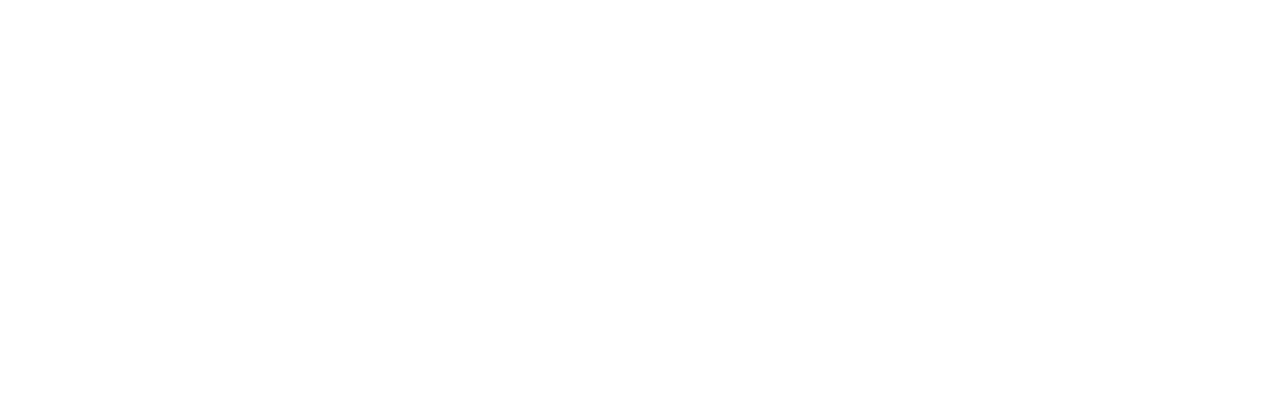
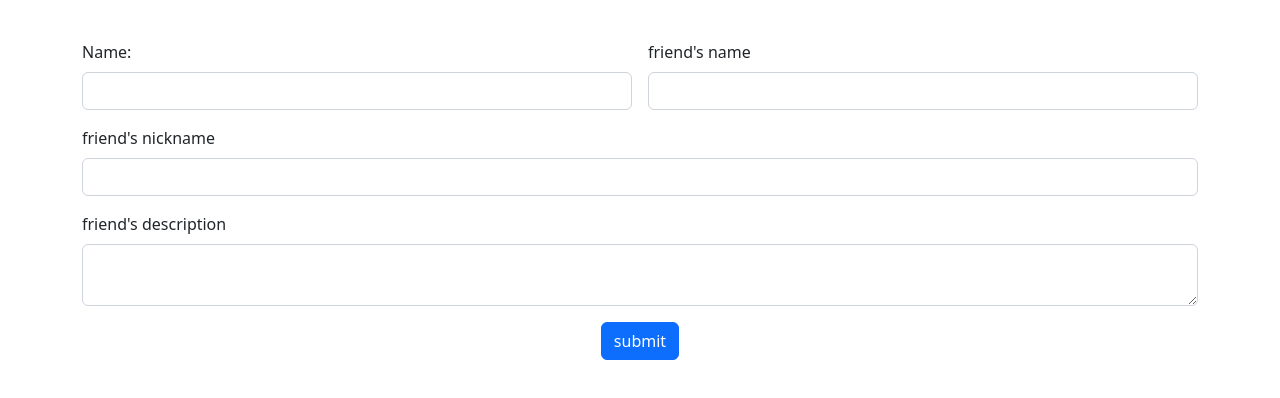
Before and after one commit to krishnanunnijp/friends-angular-app, an Angular app: page / in a window 1280 px wide. Shown: the top 398 px of the page. Built offline with nearby package versions, Linux system fonts and the light colour scheme.

Commit message:
add page added

```diff
--- a/src/app/app.module.ts
+++ b/src/app/app.module.ts
@@ -1,16 +1,27 @@
 import { NgModule } from '@angular/core';
 import { BrowserModule } from '@angular/platform-browser';
+import { RouterModule, Routes } from '@angular/router';
 
 import { AppRoutingModule } from './app-routing.module';
 import { AppComponent } from './app.component';
+import { FriendsAddComponent } from './friends-add/friends-add.component';
+
+const myRoute: Routes=[
+  {
+    path: "",
+    component: FriendsAddComponent
+  }
+]
 
 @NgModule({
   declarations: [
-    AppComponent
+    AppComponent,
+    FriendsAddComponent
   ],
   imports: [
     BrowserModule,
-    AppRoutingModule
+    AppRoutingModule,
+    RouterModule.forRoot(myRoute)
   ],
   providers: [],
   bootstrap: [AppComponent]
--- /dev/null
+++ b/src/app/friends-add/friends-add.component.html
@@ -0,0 +1,27 @@
+<div class="container">
+    <div class="row">
+        <div class="col col-12 col-sm-12 col-md-12 col-lg-12 col-xl-12 col-xxl-12">
+            <div class="row g-3 mt-4">
+                <div class="col col-12 col-sm-6 col-md-6 col-lg-6 col-xl-6 col-xxl-6">
+                    <label for="name" class="form-label">Name:</label>
+                    <input type="text" class="form-control">
+                </div>
+                <div class="col-12 col-sm-6 col-md-6 col-lg-6 col-xl-6 col-xxl-6">
+                    <label for="friend's name:" class="form-label">friend's name</label>
+                    <input type="text" class="form-control">
+                </div>
+                <div class="col col-12 col-sm-12 col-md-12 col-lg-12 col-xl-12 col-xxl-12">
+                    <label for="friends_nickname" class="form-label">friend's nickname</label>
+                    <input type="text" class="form-control">
+                </div>
+                <div class="col col-12 col-sm-12 col-md-12 col-lg-12 col-xl-12 col-xxl-12">
+                    <label for="friens_description" class="form-label">friend's description</label>
+                    <textarea name="" id="" cols="7" class="form-control"></textarea>
+                </div>
+                <div class="col col-12 col-sm-12 col-md-12 col-lg-12 col-xl-12 col-xxl-12 text-center">
+                    <a href="" class="btn btn-primary">submit</a>
+                </div>
+            </div>
+        </div>
+    </div>
+</div>
```
Also changed, not shown: src/app/friends-add/friends-add.component.ts (added, +10 -0 lines), src/app/friends-add/friends-add.component.css (added).
